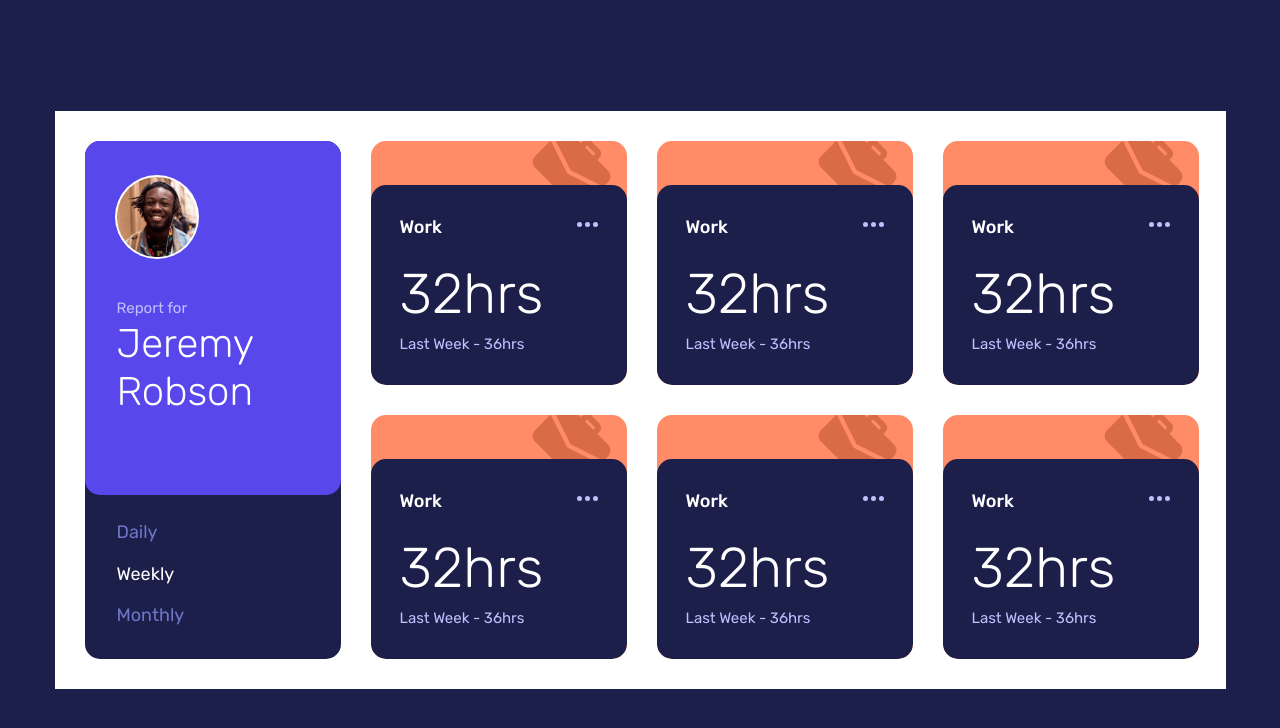
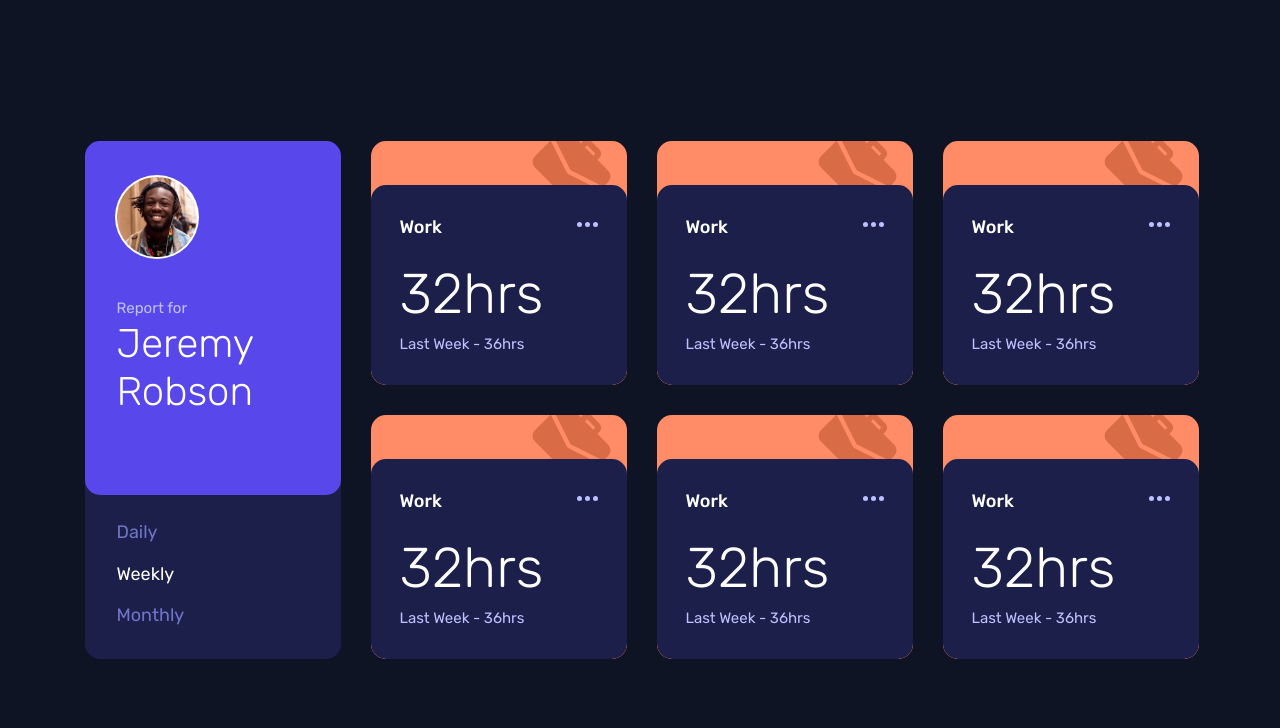
Before and after one commit to JCDMeira/17-time-tracking-dashboard, a React (Create React App) app: page / in a window 1280 px wide. Shown: the top 728 px of the page. Built offline with nearby package versions, Linux system fonts and the light colour scheme.

Commit message:
Fix dinamic tagCard for grid-template-areas

```diff
--- a/src/App.jsx
+++ b/src/App.jsx
@@ -29,12 +29,6 @@ function App() {
           {test.map((values, index) => {
             return <ActivityCard key={index} tagCard={index} />;
           })}
-          {/* <ActivityCard tagCard={'card0'} />
-          <ActivityCard tagCard={'card1'} />
-          <ActivityCard tagCard={'card2'} />
-          <ActivityCard tagCard={'card3'} />
-          <ActivityCard tagCard={'card4'} />
-          <ActivityCard tagCard={'card5'} /> */}
         </Content>
       </Conteiner>
     </>
--- a/src/Global.js
+++ b/src/Global.js
@@ -8,8 +8,8 @@ export const GlobalStyle = createGlobalStyle`
   --light-red: #FF5C7C;
   --lime-green: #4ACF81;
   --violet: #7536D3;
-  --soft-orange: F1C65B
-  --very-dark-blue: #0F1424;
+  --soft-orange: #F1C65B;
+  --very-dark: #0F1424;
   --dark-blue: #1C1F4A;
   --desaturated-blue: #6F76C8;
   --pale-blue:  #BDC1FF;
@@ -31,7 +31,7 @@ html{
 export const Conteiner = styled.div`
   width: 100vw;
   height: 146.9rem;
-  background: var(--dark-blue);
+  background: #0f1424;
   display: flex;
   align-items: center;
   justify-content: center;
--- a/src/components/ActivityCard/index.jsx
+++ b/src/components/ActivityCard/index.jsx
@@ -8,7 +8,7 @@ import workIcon from '../../assets/images/icon-work.svg';
 
 function ActivityCard({ tagCard }) {
   return (
-    <ActivityCardConteiner tagCard={tagCard}>
+    <ActivityCardConteiner tagCard={() => `card${tagCard}`}>
       <img className="activityIcon" src={workIcon} alt="activity icon" />
       <div className="info">
         <img src={optionsIcon} alt="more options" />
--- a/src/components/ActivityCard/style.js
+++ b/src/components/ActivityCard/style.js
@@ -75,10 +75,10 @@ export const ActivityCardConteiner = styled.div`
   @media (min-width: 1200px) {
     width: auto;
     height: auto;
-    grid-area: ${`card${(props) => props.tagCard}`};
+    grid-area: ${(props) => props.tagCard};
 
     .info {
-      width: 25.6rem;
+      width: 256px;
       height: 20rem;
       flex-direction: column;
       padding: 3.2rem 2.4rem 0 2.9rem;
--- a/src/components/Content/index.jsx
+++ b/src/components/Content/index.jsx
@@ -1,4 +1,3 @@
-/* eslint-disable no-unused-vars */
 import React from 'react';
 import P from 'prop-types';
 
--- a/src/components/Content/style.js
+++ b/src/components/Content/style.js
@@ -3,7 +3,6 @@ import styled from 'styled-components';
 export const ContentDiv = styled.div`
   width: 100%;
   height: 135.5rem;
-  background: white;
 
   display: grid;
   grid-gap: 2.4rem;
```
